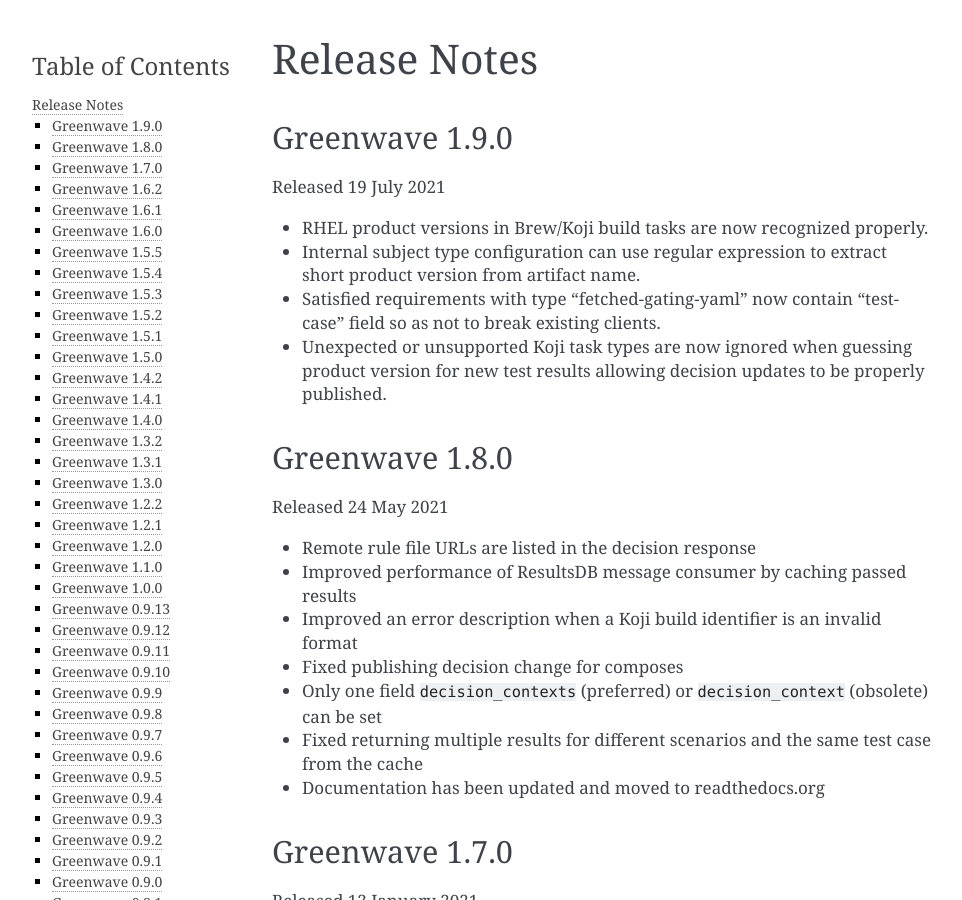
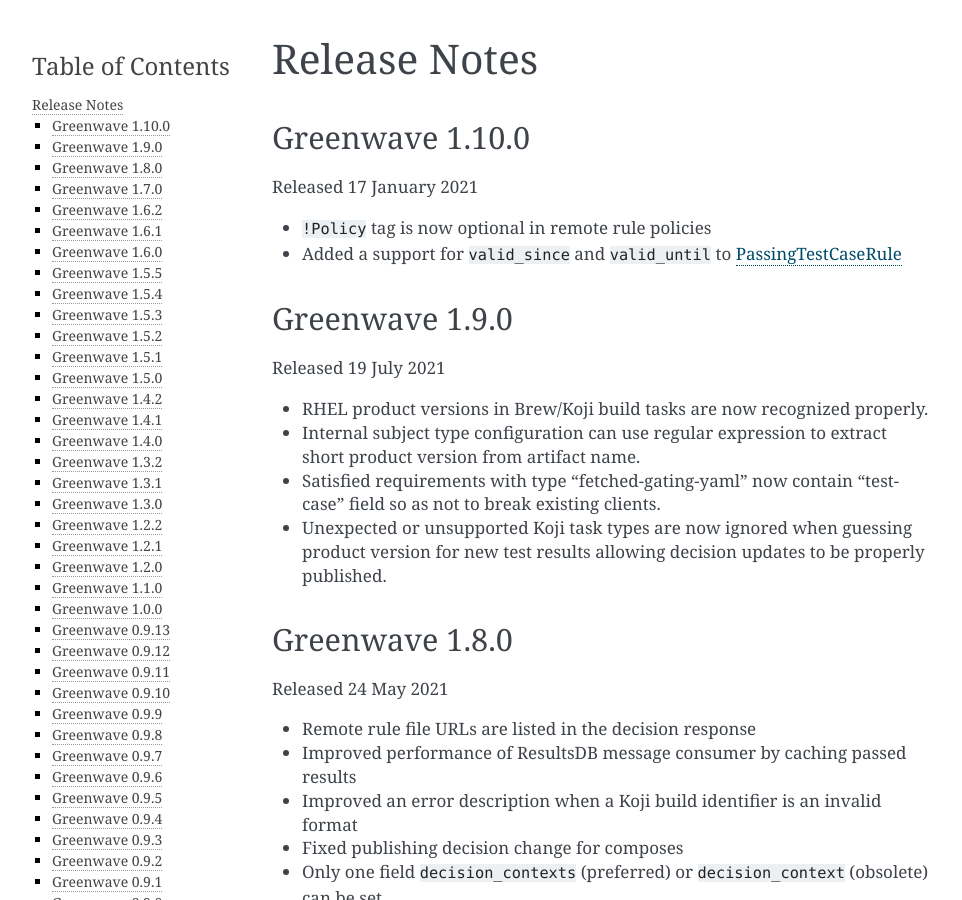
Before and after one commit to release-engineering/greenwave, a Sphinx documentation site: the page built from docs/release-notes.rst, in a window 1280 px wide and 900 px high. Shown: the whole window, without its empty margins (148-1110 px from the left). Built offline with Sphinx 7.4.7, drawn with Linux system fonts in a browser that asks for light colours; pages that are not in the unit, such as notebooks, are missing from menus.

Commit message:
Release notes for version 1.10.0

```diff
--- a/docs/policies.rst
+++ b/docs/policies.rst
@@ -171,6 +171,8 @@
 
 Rule types
 ==========
+
+.. _PassingTestCaseRule:
 
 PassingTestCaseRule
 -------------------
--- a/docs/release-notes.rst
+++ b/docs/release-notes.rst
@@ -1,6 +1,15 @@
 =============
 Release Notes
 =============
+
+Greenwave 1.10.0
+================
+
+Released 17 January 2021
+
+* ``!Policy`` tag is now optional in remote rule policies
+* Added a support for ``valid_since`` and ``valid_until``
+  to :ref:`PassingTestCaseRule`
 
 Greenwave 1.9.0
 ===============
```
